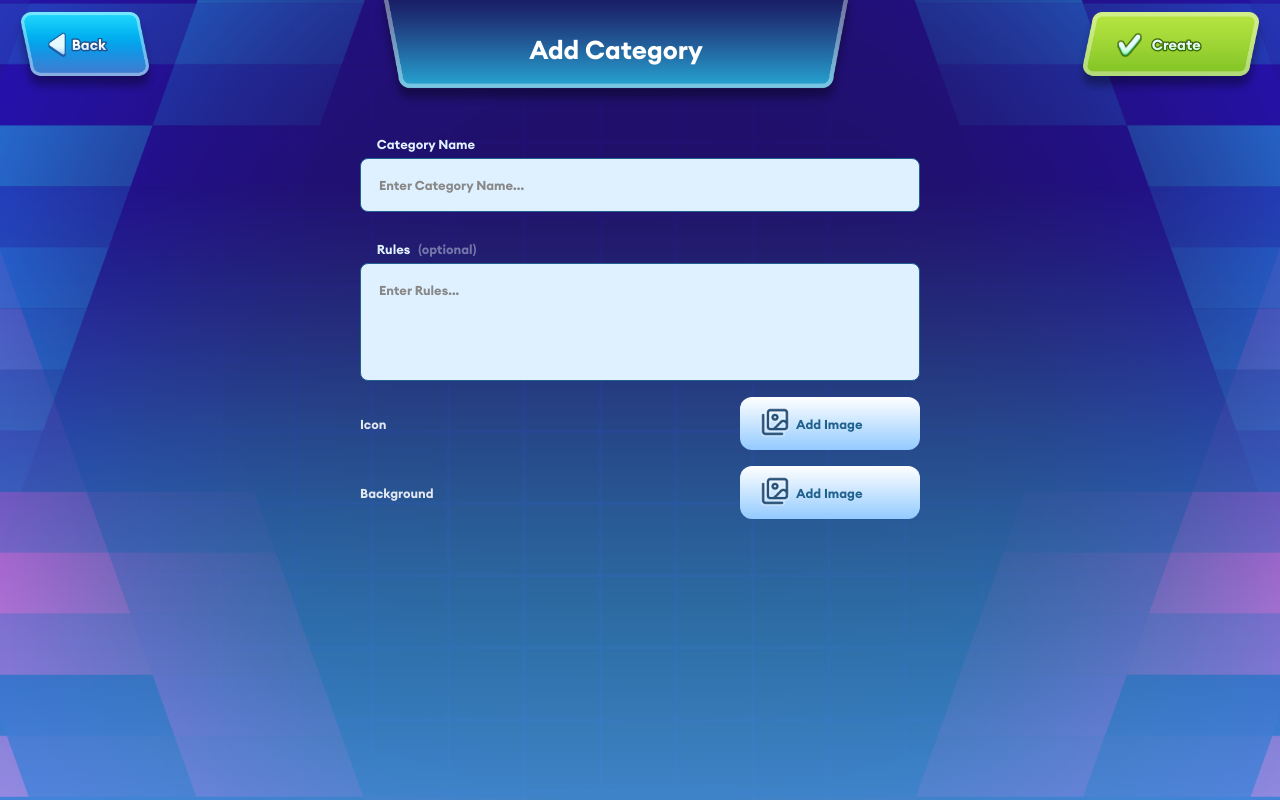
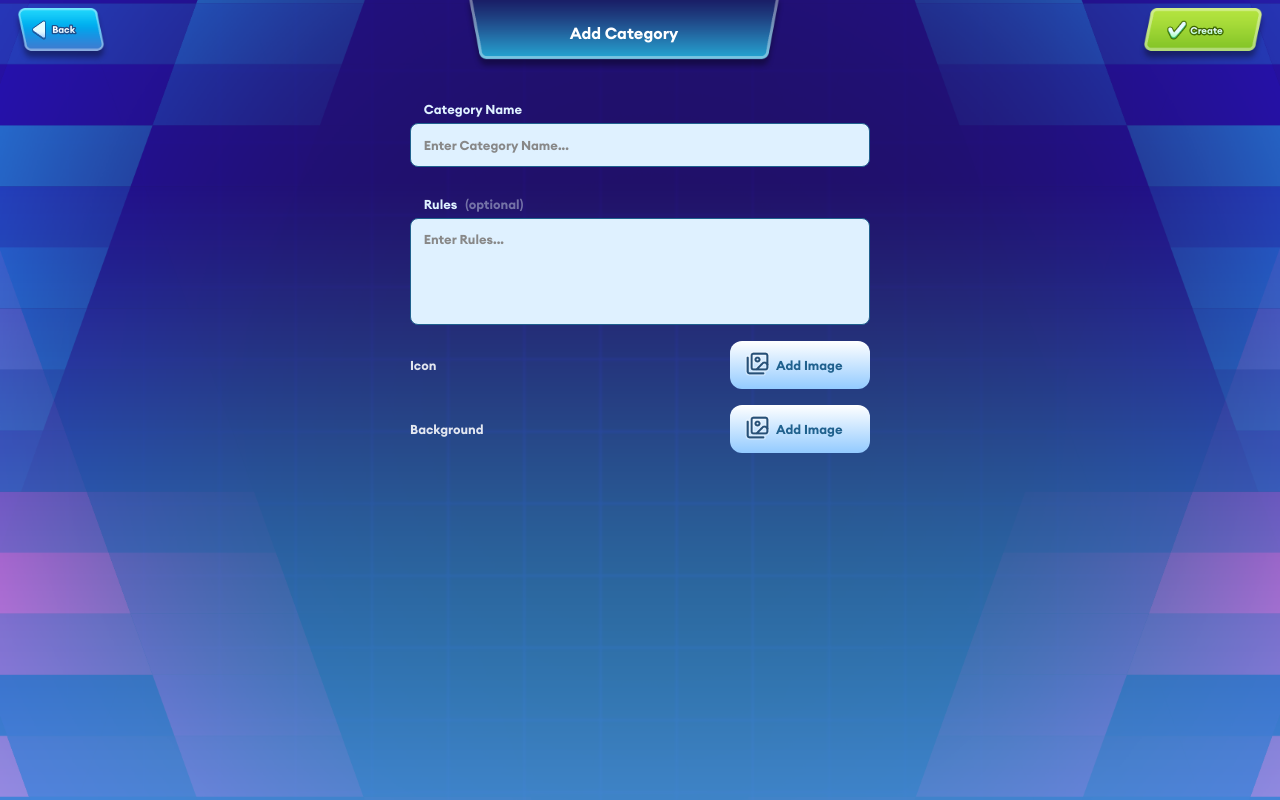
Before and after one commit to Taham-Jan/Game-master-admin, a React (Vite) app: page /categories-form in a window 1280 px wide. Built offline with nearby package versions, Linux system fonts and the light colour scheme; no server answers.

Commit message:
Reduced the font sizes

```diff
--- a/src/components/Categories/Meme/CategoryMemeCard.tsx
+++ b/src/components/Categories/Meme/CategoryMemeCard.tsx
@@ -21,7 +21,6 @@ const CategoryMemeCard = forwardRef<HTMLDivElement, { props: MemeCardProps }>(
         ref={ref}
       >
         <div className="category-card-icons">
-          {" "}
           <RiDeleteBin6Line
             className="category-card-delete-icon"
             onClick={(event) => {
--- a/src/components/Categories/Questions/CategoryQuestionForm.tsx
+++ b/src/components/Categories/Questions/CategoryQuestionForm.tsx
@@ -257,7 +257,7 @@ const CategoryQuestionForm: React.FC = () => {
             }}
           />
           <div className="adaptable-container">
-            <div className="question-select-box-container">
+            {/* <div className="question-select-box-container"> */}
             <SelectBox
               label="Question Mode"
               value={values.questionMode}
@@ -285,7 +285,7 @@ const CategoryQuestionForm: React.FC = () => {
               options={AgeRanges}
               label="Age Range"
             />
-            </div>
+            {/* </div> */}
             <div className="language-toggle">
               <button
                 type="button"
--- a/src/components/Shared/MultiSelectCheckBox.tsx
+++ b/src/components/Shared/MultiSelectCheckBox.tsx
@@ -32,7 +32,7 @@ const MultiSelectCheckBox: React.FC<MultiSelectCheckBoxProps> = ({
             <CustomCheckBox
               checked={selectedValues.includes(option)}
               onChange={() => handleChange(option)}
-              size={32}
+              size={22}
             />
             <span className="check-box-text">{option}</span>
           </div>
--- a/src/components/Shared/RenderSvgButton.tsx
+++ b/src/components/Shared/RenderSvgButton.tsx
@@ -31,7 +31,7 @@ const RenderSvgButton = ({
   return (
     <button className="importButton" onClick={onClick}>
       <img src={iconUrl} alt="Start Icon" />
-      <svg viewBox="0 0 850 250">
+      <svg viewBox="0 0 950 250">
         <defs>
           <linearGradient
             id="btnGradient"
@@ -53,11 +53,13 @@ const RenderSvgButton = ({
         <text
           className="svgText"
           x="20"
-          y={isSingleLine ? "130" : "100"}
+          // y={isSingleLine ? "130" : "100"}
+          y="130"
           fill="url(#btnGradient)"
           alignmentBaseline="middle"
         >
-          {isSingleLine || words.length === 1 ? (
+          {text}
+          {/* {isSingleLine || words.length === 1 ? (
             text
           ) : (
             <>
@@ -68,7 +70,7 @@ const RenderSvgButton = ({
                 {words.slice(1).join(" ")}{" "}
               </tspan>
             </>
-          )}
+          )} */}
         </text>
       </svg>
     </button>
--- a/src/styles/Categories.css
+++ b/src/styles/Categories.css
@@ -6,11 +6,11 @@
   --category-min-font-size: 0.8em;
   --category-max-font-size: 2.5em;
 
-  --min-border: 2px;
-  --max-border: 4px;
+  --min-border: 1px;
+  --max-border: 2px;
 
-  --min-outline-width: 3px;
-  --max-outline-width: 6px;
+  --min-outline-width: 2px;
+  --max-outline-width: 3px;
 }
 .category-list-container {
   margin: auto;
@@ -29,14 +29,15 @@
   min-height: 400px;
 }
 .category-card {
-  width: 6vw;
+  width: 5vw;
   height: auto;
-  min-width: 120px;
-  min-height: 200px;
+  min-width: 80px;
+  min-height: 100px;
   position: relative;
   flex-direction: column;
   margin-bottom: 2%;
-  padding: clamp(40px, 2vw, 60px);
+  /* padding: clamp(20px, 2vw, 60px); */
+  padding: 20px;
   gap: 0.8em;
   display: flex;
   justify-content: center;
@@ -78,11 +79,11 @@
   border-radius: 50%;
   font-weight: bold;
   color: white;
-  padding: 0.4em;
+  padding: 0.3em;
   z-index: 10;
   cursor: pointer;
   transition: transform 0.2s ease-in-out;
-  font-size: 1.6em;
+  font-size: 1em;
 }
 
 .category-card-delete-icon {
@@ -128,7 +129,6 @@
   -webkit-box-orient: vertical;
   -webkit-line-clamp: 2;
   overflow: hidden;
-
   color: #20618e;
   text-align: center;
   font-weight: bold;
@@ -174,7 +174,7 @@
 
 .category-form-container {
   width: 100%;
-  max-width: 600px;
+  max-width: 500px;
   margin: 0 auto;
   padding: clamp(12px, 3vw, 20px);
   display: flex;
@@ -217,7 +217,7 @@
 }
 
 .category-image-preview {
-  width: clamp(150px, 10vw, 200px);
+  width: clamp(100px, 5vw, 150px);
   cursor: pointer;
   height: auto;
 }
@@ -243,7 +243,7 @@
 
 .category-input {
   width: 100%;
-  padding: clamp(10px, 2vw, 18px);
+  padding: clamp(10px, 1vw, 15px);
   border-radius: 8px;
   border: 1px solid #20618e;
   background: #dff1ff;
@@ -298,8 +298,9 @@
 
 .image-button {
   flex: 0.7;
-  min-width: 180px;
-  padding: clamp(8px, 1.5vw, 10px) clamp(10px, 2vw, 20px);
+  min-width: 140px;
+  /* padding: clamp(8px, 1.5vw, 10px) clamp(10px, 2vw, 20px); */
+  padding: 10px 15px;
   display: flex;
   gap: 6px;
   align-items: center;
@@ -319,7 +320,7 @@
 }
 
 .image-button img {
-  width: 30px;
+  width: 25px;
   height: auto;
 }
 
@@ -477,9 +478,10 @@
   justify-content: center;
   background: var(--start-btn-gradient);
   border: 3px solid #bce17c;
-  padding: 5px clamp(10px, 2vw, 25px);
+  padding: 0px 0px 0px 20px;
   border-radius: 20px;
   width: fit-content;
+
   box-shadow: var(--button-shadow);
   cursor: pointer;
   transition: transform 0.2s ease-in-out;
@@ -494,7 +496,7 @@
 
 .importButton > svg {
   margin-left: 20px;
-  font-size: clamp(6rem, 5vw, 5rem);
+  font-size: clamp(4rem, 8vw, 5rem);
   font-weight: bold;
   width: 10rem;
   height: auto;
--- a/src/styles/ErrorList.css
+++ b/src/styles/ErrorList.css
@@ -12,7 +12,8 @@
 .error-list {
   margin-left: 1.5rem;
   list-style-type: decimal;
-  font-size: clamp(0.9em, 3vw, 1.1em);
+  font-size: 12px;
+  /* font-size: clamp(0.9em, 3vw, 1.1em); */
 }
 
 .error-item {
--- a/src/styles/Header.css
+++ b/src/styles/Header.css
@@ -1,17 +1,17 @@
 :root {
-  --header-base-font-size: 1em;
-  --header-min-font-size: 0.9em;
-  --header-max-font-size: 1.6em;
+  --header-base-font-size: 0.9em;
+  --header-min-font-size: 0.6em;
+  --header-max-font-size: 1.2em;
 
   --header-min-stroke-width: 2px;
   --header-max-stroke-width: 6px;
 
-  --header-min-icon-size: 1.5em;
-  --header-max-icon-size: 2em;
+  --header-min-icon-size: 1.2em;
+  --header-max-icon-size: 1.8em;
 
   --header-icon-size: clamp(
     var(--header-min-icon-size),
-    1.6vw,
+    1vw,
     var(--header-max-icon-size)
   );
 }
@@ -49,10 +49,10 @@
 }
 
 .back-btn {
-  max-width: 9rem;
+  max-width: 6rem;
 }
 .right-btn {
-  max-width: 12rem;
+  max-width: 8rem;
 }
 
 .back-content,
@@ -64,7 +64,7 @@
   left: 50%;
   transform: translate(-50%, -50%);
   display: flex;
-  gap: 3%;
+  gap: 5px;
   align-items: center;
   justify-content: flex-end;
 }
@@ -88,7 +88,7 @@
 .right-svg-text > text {
   font-size: clamp(
     var(--header-min-font-size),
-    0.9vw,
+    0.7vw,
     var(--header-base-font-size)
   );
   font-weight: var(--font-bold);
@@ -117,7 +117,7 @@
 
 .header-title-container > img {
   width: 100%;
-  max-width: 30rem;
+  max-width: 20rem;
 }
 
 .title-svg-text {
@@ -129,7 +129,7 @@
 }
 
 .title-svg-text > text {
-  font-size: clamp(0.8em, 3vw, 1.6em);
+  font-size: clamp(1em, 1vw, 1.2em);
   font-weight: bold;
   stroke-width: clamp(
     var(--header-min-stroke-width),
--- a/src/styles/MainScreen.css
+++ b/src/styles/MainScreen.css
@@ -36,18 +36,19 @@
   transform: translateX(-50%);
 }
 .game-logo {
-  width: clamp(250px, 40vw, 600px);
+  width: clamp(200px, 30vw, 500px);
   transform: translate(5%, -10%);
 }
 
 .startButton {
-  width: 20rem;
+  width: 15rem;
   background: var(--start-btn-gradient);
   border: 2px solid #bce17c;
-  padding: clamp(10px, 2vw, 20px) clamp(8px, 1.5vw, 15px);
+  /* padding: clamp(10px, 2vw, 20px) clamp(8px, 1.5vw, 15px); */
+  padding: 15px 0px;
   display: flex;
   align-items: center;
-  gap: 1vw;
+  /* gap: 1vw; */
   border-radius: 20px;
   box-shadow: var(--button-shadow);
   transition: transform 0.2s ease-in-out;
@@ -60,7 +61,7 @@
   /* transform: translateY(-50px) scale(1.05); */
 }
 .startButton > img {
-  margin-left: 2vw;
+  margin-left: 40px;
   pointer-events: none;
   height: clamp(20px, 2vw, 30px);
 }
@@ -90,7 +91,7 @@
 }
 
 .navigationButton {
-  min-width: 250px;
+  min-width: 180px;
   padding: 15px 20px 15px 25px;
   display: flex;
   gap: 10px;
@@ -111,7 +112,7 @@
 .navigationButton > img {
   pointer-events: none;
   max-width: 100%;
-  height: 35px;
+  height: 30px;
 }
 
 .navigationButton > label {
@@ -120,7 +121,7 @@
   text-align: left;
   color: #20618e;
   font-weight: bold;
-  font-size: 16px;
+  font-size: 12px;
   pointer-events: none;
 }
 
--- a/src/styles/RoundManager.css
+++ b/src/styles/RoundManager.css
@@ -1,9 +1,9 @@
 :root {
   --round-card-heading-bg: #15187f;
-  --round-card-border: 3px solid #777ab6;
+  --round-card-border: 3px solid #a5a5a5;
   --round-card-bg: #0d0f5c;
   --round-card-font-color: #244d72;
-  --basic-font-size: clamp(0.6em, 3vw, 1.2em);
+  --basic-font-size: clamp(0.5em, 1vw, 0.9em);
   --game-mode-green-gradient: linear-gradient(
     0deg,
     #94cbff 0%,
@@ -32,7 +32,7 @@
   display: flex;
   justify-content: center;
   align-items: center;
-  padding: 20px;
+  padding: 10px;
 }
 
 .round-manager-main-container {
@@ -40,7 +40,7 @@
   width: 100%;
   grid-template-columns: 1fr 1fr 1fr;
   grid-template-rows: auto;
-  gap: 20px;
+  gap: 10px;
 }
 
 .round-manager-left-container {
@@ -97,7 +97,7 @@
   height: 100%;
   display: flex;
   flex-direction: column;
-  gap: 10px;
+  gap: 5px;
 }
 
 .round-Manager-card-list::placeholder {
@@ -125,7 +125,7 @@
   justify-content: space-between;
   border-radius: 10px;
   box-shadow: 0px 4px 8px rgba(0, 0, 0, 0.2);
-  padding: 0px 20px;
+  padding: 0px 15px;
   transition: all 0.3s ease-in-out;
 }
 
@@ -159,8 +159,8 @@
   -webkit-font-smoothing: antialiased;
 }
 .round-Manager-card img {
-  width: 32px;
-  height: 32px;
+  width: 25px;
+  height: 25px;
   cursor: pointer;
   transition: transform 0.3s ease-in-out;
 }
@@ -190,7 +190,7 @@
 }
 
 .round-setting-card-child-container {
-  padding: 40px;
+  padding: 20px;
 }
 
 .round-setting-card-option {
```
Also changed, not shown: src/index.css (+10 -11 lines), src/styles/CategoryQuestion.css (+7 -7 lines). Lines whose indentation alone changed are shown as unchanged.
